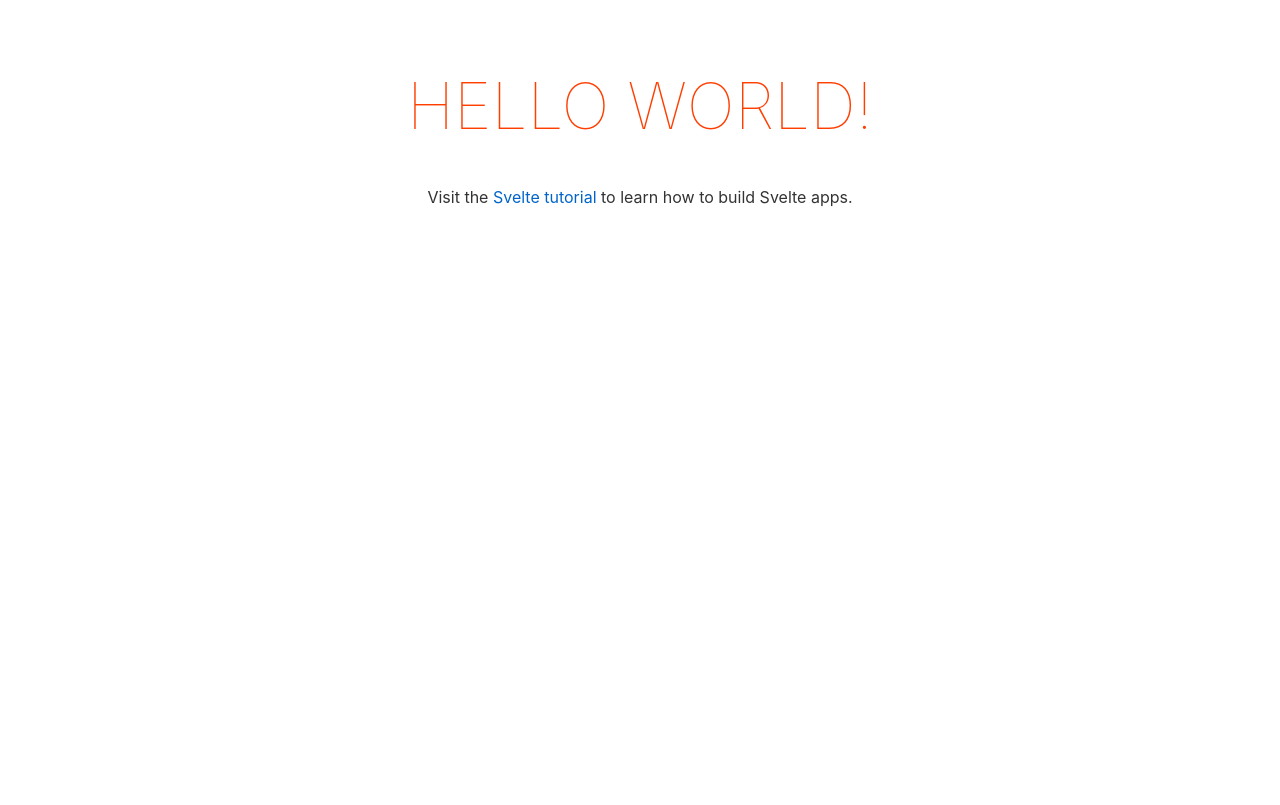
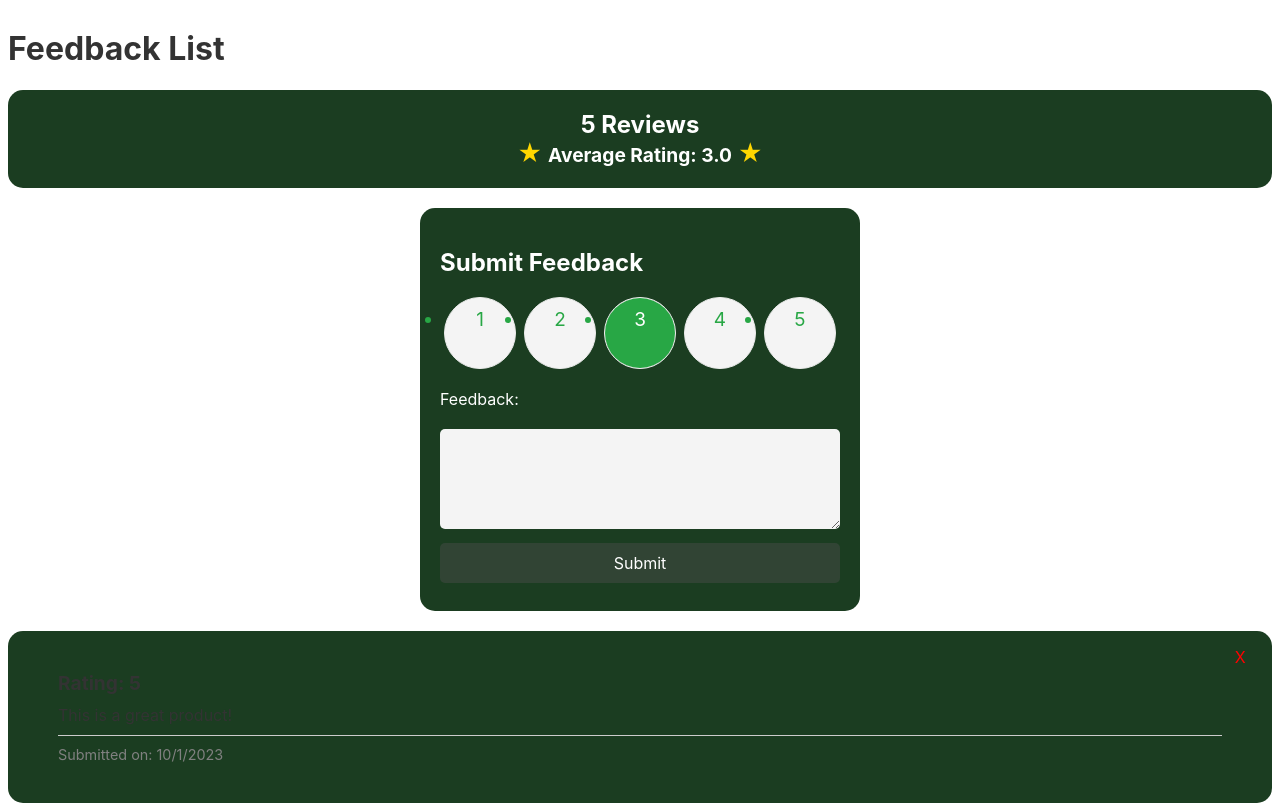
Before and after one commit to aybruhm/svelte-workshop, a Svelte app: page / in a window 1280 px wide. Shown: the top 805 px of the page. Built offline with nearby package versions, Linux system fonts and the light colour scheme.

Commit message:
feat: create main components for feedback (form, item, list, stats) whilst integrating ui components

```diff
--- a/src/App.svelte
+++ b/src/App.svelte
@@ -1,30 +1,65 @@
 <script>
-	export let name;
+  import FeedbackList from "./components/FeedbackList.svelte";
+  import FeedbackStats from "./components/FeedbackStats.svelte";
+  import FeedbackForm from "./components/FeedbackForm.svelte";
+
+  let feedback = [
+    {
+      id: 1,
+      rating: 5,
+      text: "This is a great product!",
+      createdAt: "2023-10-01T12:00:00Z",
+    },
+    {
+      id: 2,
+      rating: 4,
+      text: "I really like this, but it could be improved.",
+      createdAt: "2023-10-02T14:30:00Z",
+    },
+    {
+      id: 3,
+      rating: 2,
+      text: "Not what I expected, needs more features.",
+      createdAt: "2023-10-03T09:15:00Z",
+    },
+    {
+      id: 4,
+      rating: 1,
+      text: "Very disappointed with this product.",
+      createdAt: "2023-10-04T16:45:00Z",
+    },
+    {
+      id: 5,
+      rating: 3,
+      text: "It's okay, but I've seen better.",
+      createdAt: "2023-10-05T11:20:00Z",
+    },
+  ];
+
+  $: count = feedback.length;
+  $: averageRating =
+    feedback.reduce((acc, item) => acc + item.rating, 0) / count || 0;
+
+  const handleFeedbackSubmitted = (event) => {
+    const newFeedback = event.detail;
+    feedback = [
+      ...feedback,
+      { ...newFeedback, id: Date.now(), createdAt: new Date().toISOString() },
+    ];
+  };
+
+  const deleteFeedback = (event) => {
+    const itemId = event.detail;
+    feedback = feedback.filter((item) => item.id !== itemId);
+  };
 </script>
 
-<main>
-	<h1>Hello {name}!</h1>
-	<p>Visit the <a href="https://svelte.dev/tutorial">Svelte tutorial</a> to learn how to build Svelte apps.</p>
+<main class="container">
+  <h1>Feedback List</h1>
+  <FeedbackStats {count} {averageRating} />
+  <FeedbackForm on:feedback-submitted={handleFeedbackSubmitted} />
+  <FeedbackList {feedback} on:delete-feedback={deleteFeedback} />
 </main>
 
 <style>
-	main {
-		text-align: center;
-		padding: 1em;
-		max-width: 240px;
-		margin: 0 auto;
-	}
-
-	h1 {
-		color: #ff3e00;
-		text-transform: uppercase;
-		font-size: 4em;
-		font-weight: 100;
-	}
-
-	@media (min-width: 640px) {
-		main {
-			max-width: none;
-		}
-	}
 </style>
--- /dev/null
+++ b/src/components/FeedbackForm.svelte
@@ -0,0 +1,115 @@
+<script>
+  import { v4 as uuidv4 } from "uuid";
+
+  import { createEventDispatcher } from "svelte";
+  import Button from "../ui/Button.svelte";
+  import RatingSelect from "../ui/RatingSelect.svelte";
+
+  let message;
+  let text = "";
+  let rating = 5;
+  let disabled = true;
+  let minRatingFeedback = 10;
+
+  const dispatch = createEventDispatcher();
+
+  const handleInput = () => {
+    if (text.length < minRatingFeedback) {
+      message = `Feedback must be at least ${minRatingFeedback} characters long.`;
+      disabled = true;
+    } else {
+      message = "";
+      disabled = false;
+    }
+  };
+
+  const handleSelectedRating = (event) => {
+    rating = event.detail;
+  };
+
+  const handleSubmit = () => {
+    if (text.length < minRatingFeedback) {
+      message = `Feedback must be at least ${minRatingFeedback} characters long.`;
+      return;
+    }
+
+    const newFeedback = {
+      id: uuidv4(),
+      rating: +rating,
+      text: text,
+      createdAt: new Date().toISOString(),
+    };
+    dispatch("feedback-submitted", newFeedback);
+
+    text = "";
+  };
+
+  $: disabled = text.length < minRatingFeedback;
+</script>
+
+<main>
+  <div class="feedback-form">
+    <h2>Submit Feedback</h2>
+    <form on:submit|preventDefault={handleSubmit}>
+      <RatingSelect on:rating-selected={handleSelectedRating} />
+
+      <label for="text">Feedback:</label>
+      <textarea
+        id="text"
+        on:input={handleInput}
+        bind:value={text}
+        rows="4"
+        required
+      ></textarea>
+
+      {#if message}
+        <p class="error">{message}</p>
+      {/if}
+
+      <Button {disabled} type="submit">Submit</Button>
+    </form>
+  </div>
+</main>
+
+<style>
+  .feedback-form {
+    background-color: rgba(1, 39, 7, 0.894);
+    border-radius: 15px;
+    padding: 20px;
+    color: white;
+    max-width: 400px;
+    margin: auto;
+  }
+
+  .feedback-form h2 {
+    margin-bottom: 20px;
+  }
+
+  .feedback-form label {
+    display: block;
+    margin-bottom: 10px;
+  }
+
+  .feedback-form textarea {
+    width: 100%;
+    padding: 10px;
+    border-radius: 5px;
+    margin: 10px 0;
+    border: none;
+    background-color: #f4f4f4;
+    color: #333;
+    font-size: 1rem;
+    resize: vertical;
+  }
+  .feedback-form textarea:focus {
+    outline: none;
+    box-shadow: 0 0 0 2px rgba(255, 255, 255, 0.5);
+  }
+
+  .error {
+    color: red;
+    font-size: 0.9rem;
+    margin-top: -10px;
+    margin-bottom: 10px;
+  }
+</style>
--- /dev/null
+++ b/src/components/FeedbackItem.svelte
@@ -0,0 +1,52 @@
+<script>
+    import { createEventDispatcher } from "svelte";
+    import Card from "../ui/Card.svelte";
+    export let item;
+
+    const dispatch = createEventDispatcher();
+
+    const handleDelete = (itemId) => {
+        dispatch("delete-feedback", itemId); // Dispatch a custom event to notify parent component
+    };
+</script>
+
+<Card>
+    <div class="rating">Rating: {item.rating}</div>
+    <button class="close" on:click={() => handleDelete(item.id)}>X</button>
+    <div class="text">{item.text}</div>
+    <hr>
+    <div class="date">Submitted on: {new Date(item.createdAt).toLocaleDateString()}</div>
+</Card>
+
+<style>
+    .rating {
+        font-size: 1.2rem;
+        font-weight: bold;
+    }
+
+    .close {
+        position: absolute;
+        top: 10px;
+        right: 20px;
+        cursor: pointer;
+        color: red;
+        background: none;
+        border: none;
+    }
+
+    .text {
+        margin-top: 10px;
+    }
+
+    hr {
+        margin: 10px 0;
+        border: 0;
+        border-top: 1px solid #ccc;
+    }
+
+    .date {
+        margin-top: 5px;
+        color: gray;
+        font-size: 0.9rem;
+    }
+</style>
--- /dev/null
+++ b/src/components/FeedbackList.svelte
@@ -0,0 +1,20 @@
+<script>
+  import FeedbackItem from "./FeedbackItem.svelte";
+  export let feedback = [];
+</script>
+
+<main>
+  <div class="feedback-list">
+    {#each feedback as item (item.id)}
+      <FeedbackItem {item} on:delete-feedback />
+    {/each}
+  </div>
+</main>
+
+<style>
+  .feedback-list {
+    display: flex;
+    flex-direction: column;
+    gap: 1rem;
+  }
+</style>
--- /dev/null
+++ b/src/components/FeedbackStats.svelte
@@ -0,0 +1,70 @@
+<script>
+    export let count;
+    export let averageRating;
+</script>
+
+<main>
+    <div class="feedback-stats">
+        <h4>{count} Reviews</h4>
+        <p>Average Rating: {averageRating.toFixed(1)}</p>
+    </div>
+</main>
+
+<style>
+    .feedback-stats {
+        background-color: rgba(1, 39, 7, 0.894);
+        border-radius: 15px;
+        padding: 20px;
+        margin: 20px 0;
+        color: white;
+        text-align: center;
+    }
+
+    .feedback-stats h4 {
+        margin: 0;
+        font-size: 1.5rem;
+    }
+
+    .feedback-stats p {
+        margin-top: 10px;
+        font-size: 1.2rem;
+    }
+    .feedback-stats p::before {
+        content: "★ ";
+        color: gold;
+    }
+    .feedback-stats p::after {
+        content: " ★";
+        color: gold;
+    }
+    .feedback-stats p {
+        display: inline-block;
+        margin: 0;
+    }
+    .feedback-stats p::before,
+    .feedback-stats p::after {
+        font-size: 1.5rem;
+    }
+    .feedback-stats p {
+        font-weight: bold;
+    }
+    .feedback-stats p::before {
+        content: "★ ";
+        color: gold;
+    }
+    .feedback-stats p::after {
+        content: " ★";
+        color: gold;
+    }
+    .feedback-stats p {
+        display: inline-block;
+        margin: 0;
+    }
+    .feedback-stats p::before,
+    .feedback-stats p::after {
+        font-size: 1.5rem;
+    }
+    .feedback-stats p {
+        font-weight: bold;
+    }
+</style>
```
